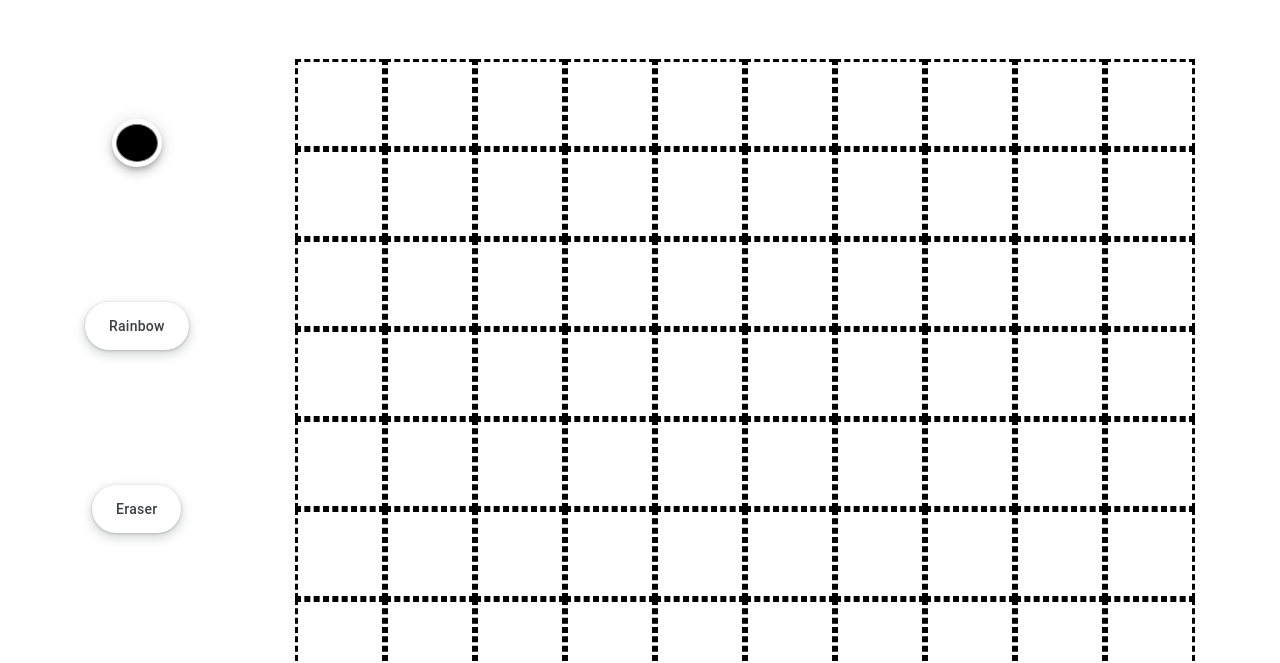
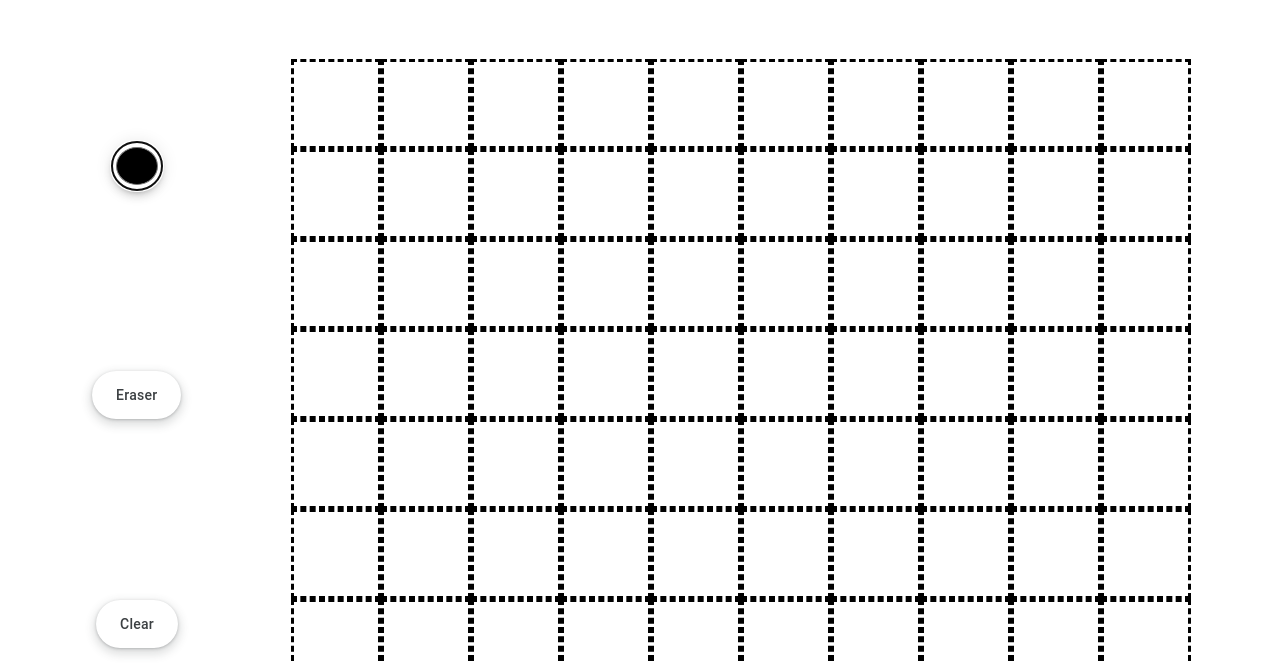
Before and after one commit to kunalnaidu0/odin-etch-a-sketch, a plain HTML site: page index.html in a window 1280 px wide. Shown: the part 123-786 px from the top of the page. Drawn offline with Linux system fonts and the light colour scheme.

Commit message:
Adds Earaser, Clear, and Color Picker
Adds Eraser button which turns hovered tile white when the button is
selected. The Clear button changes the whole grid back to white. The
color picker when changed causes the grid to be filled in the selected
color.

```diff
--- a/index.html
+++ b/index.html
@@ -12,9 +12,8 @@
     <div class="content">
         <div class="left-container">
             <input type="color" id="color-picker">
-            <button class="side-button">Rainbow</button>
-            <button class="side-button">Eraser</button>
-            <button class="side-button">Clear</button>
+            <button class="side-button" id="eraser">Eraser</button>
+            <button class="side-button" id="clear">Clear</button>
             <button class="side-button" id="grid-size">Change grid size</button>
         </div>
         <div class="grid">
--- a/script.js
+++ b/script.js
@@ -1,12 +1,17 @@
 const grid = document.querySelector('.grid');
 
 // constant values
-const fill = 'black';
+let fill = '#000000';
 
+/**
+ * Creates grid and deletes any previous grid that was present. Uses the div with the class 'grid''.
+ * @param {Number} gridSize
+ */
+function createGrid(gridSize = 10){
 
-function createGrid(gridSize = 10){
     // delete previous grid
     grid.replaceChildren();
+
     // create the grid
     for (let i = 0; i < gridSize; i++){
         const divRow = document.createElement('div');
@@ -19,26 +24,53 @@ function createGrid(gridSize = 10){
             div.onmouseover = () => div.setAttribute("style", `background-color: ${fill}`);
             divRow.appendChild(div);
         }
-
         grid.appendChild(divRow);
-
-
     };
 
 }
 
 createGrid();
 
-
+// create new grid with new size
 const changeSize = document.querySelector("#grid-size");
 changeSize.onclick = function(){
 
     let newSize = prompt("Please enter a new grid size");
-
+    // check to see if grid size given follows rules
     while (newSize <= 0 || newSize > 100 || newSize % 1 != 0){
         alert("Please enter a integer between 1 and 100");
         newSize = prompt("Please enter a new grid size");
-    }
+    };
     createGrid(newSize);
 
 };
+
+
+// make clear button turn all tiles in grid to white
+const clearGrid = document.querySelector("#clear");
+clearGrid.onclick = function(){
+    const tiles = document.querySelectorAll(".tile");
+    for (const tile of tiles) tile.setAttribute("style", "background-color: white");
+}
+
+// make eraser button turn fill to white
+const eraser = document.querySelector("#eraser");
+eraser.onclick = () => fill = 'white';
+
+
+// make color picker change fill to selected color
+let colorPicker;
+const defaultColor = fill;
+
+window.addEventListener("load", startup, false);
+
+function startup() {
+    colorPicker = document.querySelector("#color-picker");
+    colorPicker.value = defaultColor;
+    colorPicker.addEventListener("input", update, false);
+    colorPicker.select();
+  }
+
+  function update(event) {
+      fill = event.target.value;
+  };
```
